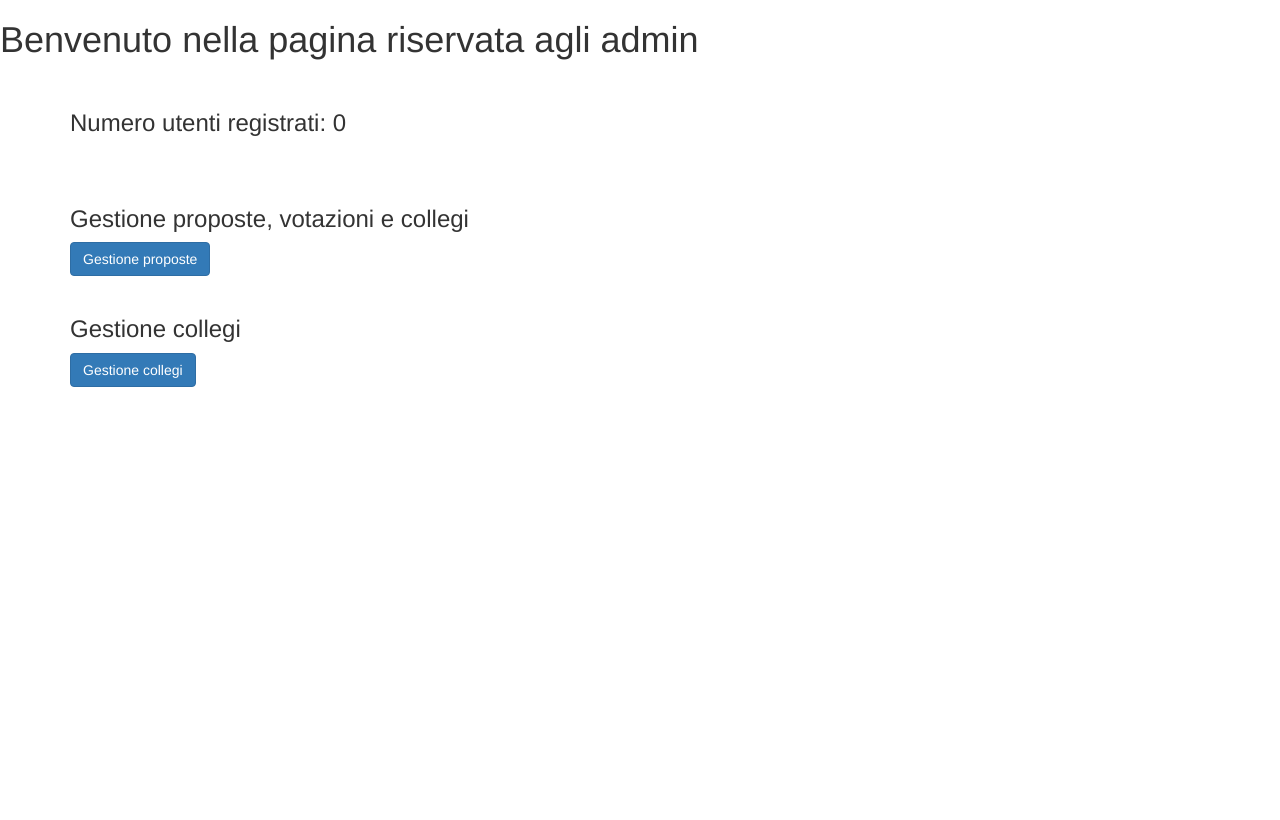
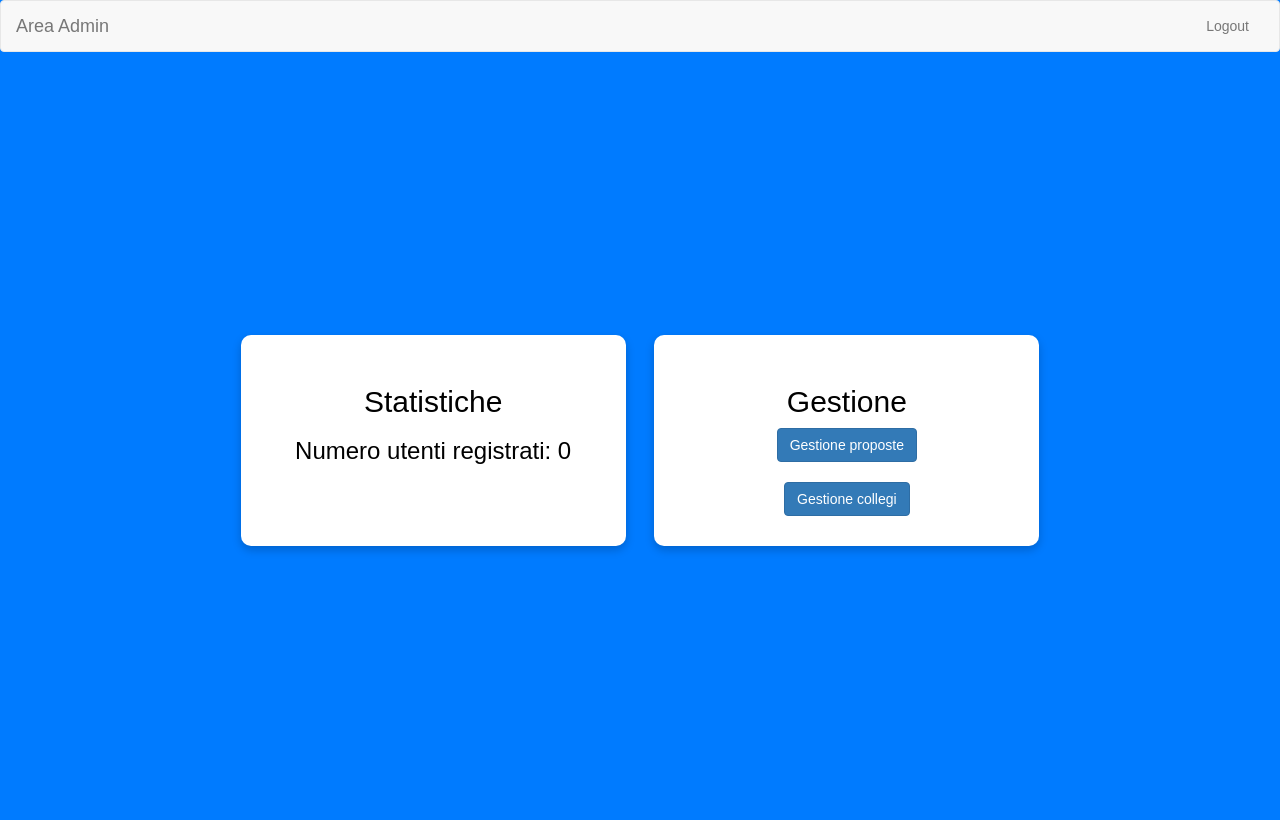
Before and after one commit to Tressilloide/GestioneCollegio, a PHP site: page /admin.php in a window 1280 px wide. After the commit the page ends 553 px from the top, so only its background shows below. Run offline with PHP 8.4, Linux system fonts and the light colour scheme; the visitor is signed in with stand-in values (Sample User, id 1); data that the repository does not hold is empty.

Commit message:
feat: rifatta e sistemata grafica admin, register, area riservata

```diff
--- a/admin.php
+++ b/admin.php
@@ -1,62 +1,135 @@
 <?php
     session_start();
+    if (!isset($_SESSION['if_loggato']) || $_SESSION['if_loggato'] !== true) {
+        header("Location: index.php");
+        exit();
+    }
 
-if (!isset($_SESSION['if_loggato']) || $_SESSION['if_loggato'] !== true) {
-    ?>
-    <h1>Non sei loggato, corri a loggarti.</h1> <?php
+    if (!isset($_SESSION['is_admin']) || $_SESSION['is_admin'] !== true) {
+        ?> <h1>Non sei autorizzato ad accedere a questa pagina.</h1> <?php
         header("refresh:2; index.php");
         exit();
     }
 
-if (!isset($_SESSION['is_admin']) || $_SESSION['is_admin'] !== true) {
-    ?>
-    <h1>Non sei autorizzato ad accedere a questa pagina.</h1>
-    <?php
-    header("refresh:2; index.php");
+    if (isset($_POST['logout'])) {
+        session_unset();
+        session_destroy();
+        header("Location: index.php");
         exit();
     }
-
-include 'connessione.php';
 ?>
 
 <!DOCTYPE html>
-<html lang="en">
+<html lang="it">
 
 <head>
+    <meta charset="UTF-8">
     <title>Pagina Admin</title>
-    <meta charset="utf-8">
     <meta name="viewport" content="width=device-width, initial-scale=1">
     <link rel="stylesheet" href="https://maxcdn.bootstrapcdn.com/bootstrap/3.4.1/css/bootstrap.min.css">
     <style>
         body {
-            background-image: url('images/admin.png');
-            background-size: cover;
-            background-position: center;
-            background-repeat: no-repeat;
-            background-size: 20%;
+            background: #007bff;
+            color: white;
+            font-family: Arial, sans-serif;
+            margin: 0;
+            display: flex;
+            justify-content: center;
+            align-items: flex-start;
             height: 100vh;
+            padding: 0;
+            flex-direction: column;
+        }
+
+        .navbar {
+            position: fixed;
+            top: 0;
+            left: 0;
+            width: 100%;
+            z-index: 1000;
+        }
+
+        .center-container {
+            display: flex;
+            justify-content: space-evenly;
+            margin-top: 80px;
+            margin-left: 15%;
+            margin-right: 15%;
+            width: 70%;
+            padding: 20px;
+        }
+
+        .center-box {
+            width: 45%;
+            background: white;
+            padding: 30px;
+            text-align: center;
+            border-radius: 10px;
+            box-shadow: 0px 4px 10px rgba(0, 0, 0, 0.2);
+            color: black;
+        }
+
+        @media (max-width: 768px) {
+            .center-container {
+                flex-direction: column;
+                align-items: center;
+                width: 90%;
+                margin-left: auto;
+                margin-right: auto;
+            }
+
+            .center-box {
+                width: 100%;
+                margin-bottom: 20px;
+            }
         }
     </style>
 </head>
 
 <body>
-    <h1>Benvenuto nella pagina riservata agli admin</h1>
-
-    <div class="container"><br>
+    <nav class="navbar navbar-default">
+        <div class="container-fluid">
+            <div class="navbar-header">
+                <button type="button" class="navbar-toggle collapsed" data-toggle="collapse" data-target=".navbar-collapse">
+                    <span class="icon-bar"></span>
+                    <span class="icon-bar"></span>
+                    <span class="icon-bar"></span>
+                </button>
+                <a class="navbar-brand" href="#">Area Admin</a>
+            </div>
+            <div class="collapse navbar-collapse">
+                <ul class="nav navbar-nav navbar-right">
+                    <li>
+                        <a href="#" class="nav-link text-danger" onclick="document.getElementById('logoutForm').submit();">Logout</a>
+                        <form id="logoutForm" method="post" action="<?php echo $_SERVER['PHP_SELF']; ?>" style="display: none;">
+                            <input type="hidden" name="logout">
+                        </form>
+                    </li>
+                </ul>
+            </div>
+        </div>
+    </nav>
+    <div class="center-container">
+        <div class="center-box">
+            <h2>Statistiche</h2>
             <?php
+            include 'connessione.php';
             $query_docenti = "SELECT COUNT(*) AS num_docenti FROM tdocente";
             $result_docenti = mysqli_query($db_conn, $query_docenti);
+            if ($result_docenti) {
                 $row_docenti = mysqli_fetch_assoc($result_docenti);
                 echo "<h3>Numero utenti registrati: " . $row_docenti['num_docenti'] . "</h3>";
+            } else {
+                echo "<h3>Errore nel recupero dati.</h3>";
+            }
             ?>
+        </div>
 
-        <br><br>
-
-        <h3>Gestione proposte, votazioni e collegi</h3>
+        <div class="center-box">
+            <h2>Gestione</h2>
             <a href="crea_proposta.php" class="btn btn-primary">Gestione proposte</a><br><br>
-
-        <h3>Gestione collegi</h3>
             <a href="gestione_collegi.php" class="btn btn-primary">Gestione collegi</a>
+        </div>
     </div>
 
     <script src="https://ajax.googleapis.com/ajax/libs/jquery/3.7.1/jquery.min.js"></script>
```
Also changed, not shown: areariservata.php (+15 -0 lines), register.php (+4 -3 lines). Lines whose indentation alone changed are shown as unchanged.
